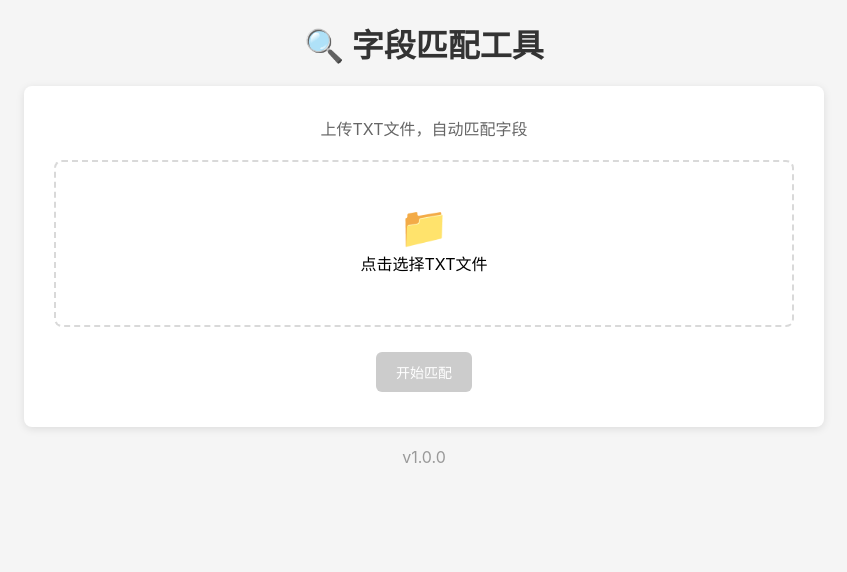
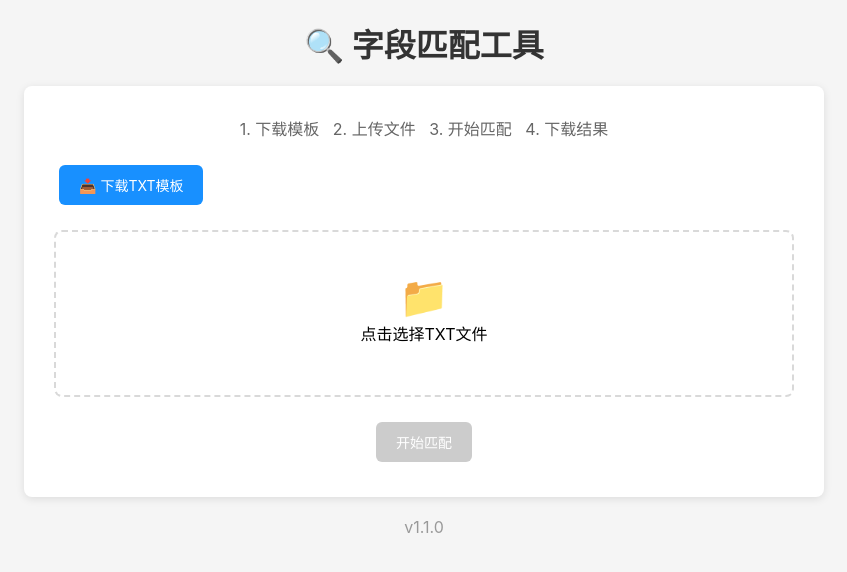
Before and after one commit to imwangl/field-matcher, a Flask app: page / in a window 1280 px wide. Shown: the top 572 px of the page, without its empty margins (216-1063 px from the left). Run offline with Flask 3, Linux system fonts and the light colour scheme; parts of the project's set-up code (start-up, migrations or seed data) failed here and were passed over.

Commit message:
v1.1.0 支持本地Excel匹配

```diff
--- a/app.py
+++ b/app.py
@@ -2,35 +2,47 @@ import os
 import re
 import pandas as pd
 from flask import Flask, render_template, request, send_file, jsonify
-import requests
 import Levenshtein
+from io import BytesIO
 
 app = Flask(__name__)
 app.config['MAX_CONTENT_LENGTH'] = 16 * 1024 * 1024
+app.config['UPLOAD_FOLDER'] = 'uploads'
+app.config['OUTPUT_FOLDER'] = 'outputs'
+os.makedirs(app.config['UPLOAD_FOLDER'], exist_ok=True)
+os.makedirs(app.config['OUTPUT_FOLDER'], exist_ok=True)
 
-VERSION = "1.0.0"
-SHEET_ID = "1V6uygE_6POZjS8kHuvtGpWxn5LdpUdwxRg9g87RLWuE"
+VERSION = "1.1.0"
 
-# 从Google Sheet获取数据
-def get_target_fields():
-    url = f"https://docs.google.com/spreadsheets/d/{SHEET_ID}/gviz/tq?tqx=out:csv&sheet=%E7%9B%AE%E5%BD%95"
-    response = requests.get(url, timeout=30)
+# 加载匹配数据 - 只加载目录
+DIRECTORY_FIELDS = []
 
-    if response.status_code == 200:
-        # 用pandas解析CSV
-        from io import StringIO
-        df = pd.read_csv(StringIO(response.text))
-        # 返回"对应数据名称"列
+def load_directory():
+    """加载目录数据"""
+    global DIRECTORY_FIELDS
+
+    local_file = os.path.join(os.path.dirname(__file__), 'templates', '工商库.xlsx')
+    if not os.path.exists(local_file):
+        print("本地文件不存在")
+        return
+
+    try:
+        # 只读取目录sheet
+        df = pd.read_excel(local_file, sheet_name='目录')
         if '对应数据名称' in df.columns:
-            return df['对应数据名称'].dropna().tolist()
-    return []
+            DIRECTORY_FIELDS = df['对应数据名称'].dropna().astype(str).tolist()
+            DIRECTORY_FIELDS = [x.strip() for x in DIRECTORY_FIELDS if x.strip()]
+            print(f"目录: {len(DIRECTORY_FIELDS)} 条")
+    except Exception as e:
+        print(f"加载失败: {e}")
+
+# 启动时加载
+load_directory()
 
 def clean_text(s):
-    """清理文本进行匹配"""
     return s.replace('工商-', '').replace('企业', '').replace('公司', '').replace('信息', '').replace('数据', '').replace('记录', '').replace(' ', '').strip()
 
 def parse_txt_fields(filepath):
-    """解析TXT文件中的字段"""
     fields = []
     with open(filepath, 'r', encoding='utf-8', errors='ignore') as f:
         for line in f:
@@ -41,7 +53,6 @@ def parse_txt_fields(filepath):
             if '；' in line or ';' in line:
                 line = line.replace(';', '、').replace('；', '、')
 
-            # 结构化格式 "1、公司概况：基本信息、联系方式"
             match = re.match(r'^\d+、[^：]+：(.+)$', line)
             if match:
                 content = match.group(1)
@@ -57,26 +68,23 @@ def parse_txt_fields(filepath):
                         fields.append(line.strip())
     return fields
 
-def find_match(user_field, target_fields):
-    """匹配字段"""
+def find_match(user_field):
     user_field = str(user_field).strip()
     if not user_field:
         return None
 
     user_clean = clean_text(user_field)
 
-    for target in target_fields:
+    # 匹配目录
+    for target in DIRECTORY_FIELDS:
         target = str(target).strip()
         if not target:
             continue
-
         target_clean = clean_text(target)
 
-        # 精确匹配
         if user_field == target or user_clean == target_clean:
             return {'matched': target, 'source': '目录', 'type': '完全匹配', 'score': 100}
 
-        # 相似度匹配
         try:
             sim = Levenshtein.ratio(user_clean, target_clean)
             if sim >= 0.4:
@@ -86,13 +94,15 @@ def find_match(user_field, target_fields):
 
     return None
 
-# 启动时获取一次数据
-TARGET_DATA = get_target_fields()
-print(f"获取到 {len(TARGET_DATA)} 条目标数据")
-
 @app.route('/')
 def index():
     return render_template('index.html', version=VERSION)
+
+@app.route('/template/txt')
+def download_template():
+    content = "1、公司概况：基本信息、联系方式、变更记录，主要人员；\n2、股东信息：股东信息、对外投资；"
+    output = BytesIO(content.encode('utf-8'))
+    return send_file(output, download_name='模板.txt', as_attachment=True)
 
 @app.route('/match', methods=['POST'])
 def match_fields():
@@ -104,24 +114,20 @@ def match_fields():
         if file.filename == '':
             return jsonify({'error': '请选择文件'}), 400
 
-        # 只接受txt
         ext = os.path.splitext(file.filename)[1].lower()
         if ext != '.txt':
             return jsonify({'error': '只支持TXT文件'}), 400
 
-        # 保存文件
-        filepath = '/tmp/upload.txt'
+        filepath = os.path.join(app.config['UPLOAD_FOLDER'], file.filename)
         file.save(filepath)
 
-        # 解析字段
         user_fields = parse_txt_fields(filepath)
         if not user_fields:
             return jsonify({'error': '未能解析出字段'}), 400
 
-        # 匹配
         results = []
         for field in user_fields:
-            result = find_match(field, TARGET_DATA)
+            result = find_match(field)
             if result:
                 results.append({
                     'user_field': field,
@@ -139,15 +145,13 @@ def match_fields():
                     'score': 0
                 })
 
-        # 统计
         total = len(results)
         exact = len([r for r in results if r['match_type'] == '完全匹配'])
         recommend = len([r for r in results if r['match_type'] == '推荐'])
         failed = len([r for r in results if r['match_type'] == '匹配失败'])
 
-        # 保存结果
         result_df = pd.DataFrame(results)
-        result_df.to_excel('/tmp/result.xlsx', index=False)
+        result_df.to_excel(os.path.join(app.config['OUTPUT_FOLDER'], 'result.xlsx'), index=False)
 
         return jsonify({
             'success': True,
@@ -162,7 +166,10 @@ def match_fields():
 
 @app.route('/download')
 def download_result():
-    return send_file('/tmp/result.xlsx', as_attachment=True)
+    result_path = os.path.join(app.config['OUTPUT_FOLDER'], 'result.xlsx')
+    if os.path.exists(result_path):
+        return send_file(result_path, as_attachment=True)
+    return "文件未找到", 404
 
 if __name__ == '__main__':
     app.run(host='0.0.0.0', port=5000, debug=True)
--- a/templates/index.html
+++ b/templates/index.html
@@ -43,7 +43,11 @@
     <div class="container">
         <h1>🔍 字段匹配工具</h1>
         <div class="card">
-            <p class="tip">上传TXT文件，自动匹配字段</p>
+            <p class="tip">1. 下载模板 &nbsp; 2. 上传文件 &nbsp; 3. 开始匹配 &nbsp; 4. 下载结果</p>
+
+            <div style="margin-bottom: 20px;">
+                <a href="/template/txt" class="btn btn-primary" download>📥 下载TXT模板</a>
+            </div>
 
             <div class="upload-area" onclick="document.getElementById('file-input').click()">
                 <div class="upload-icon">📁</div>
```
Also changed, not shown: 1 other file.
